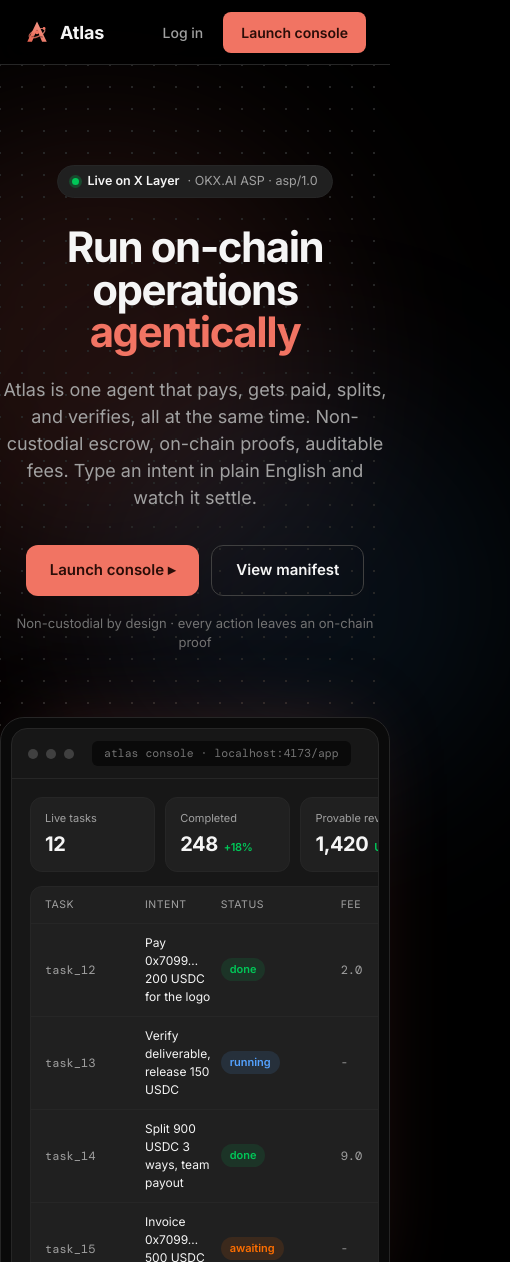
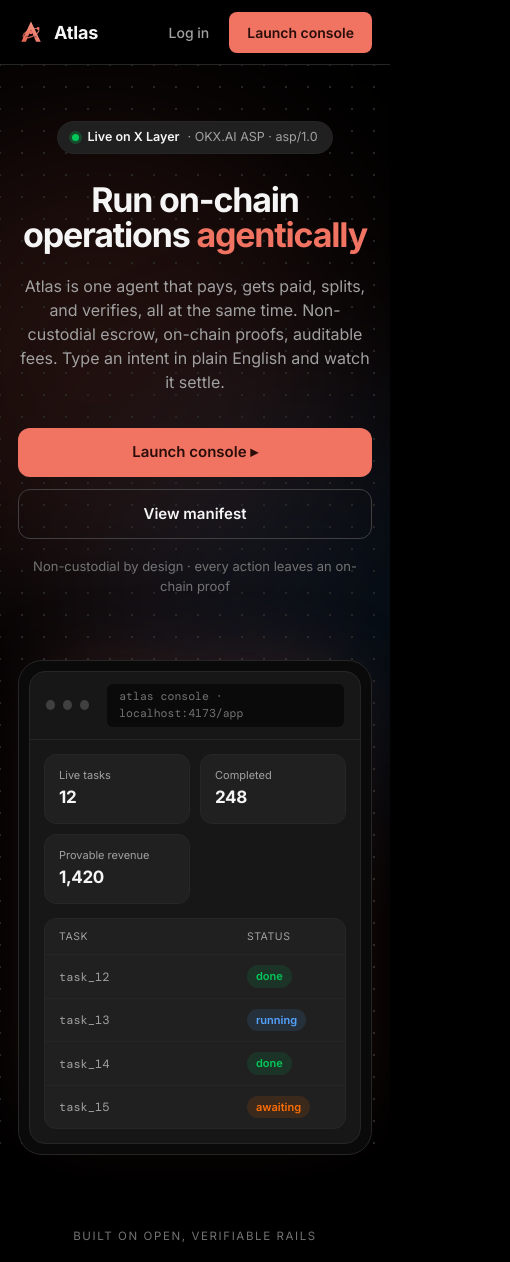
Before and after one commit to Jhaycrypt001/Atlas, a website: page public/index.html in a window 390 px wide. Shown: the top 1262 px of the page, 510 px wide, since content can reach past the window. Drawn offline with nearby package versions, Linux system fonts and the light colour scheme.

Commit message:
Fix mobile responsiveness on landing page
- Prevent horizontal page scroll (overflow-x hidden on html/body)
- Console preview: 3-col stats -> 2-col, simplify ledger table on mobile
- Hero: smaller h1 min, tighter padding, full-width stacked CTAs

```diff
--- a/public/index.html
+++ b/public/index.html
@@ -48,6 +48,8 @@
       }
       * { box-sizing: border-box; }
       html { scroll-behavior: smooth; }
+      /* Never let any element push the page sideways on mobile. */
+      html, body { overflow-x: hidden; max-width: 100%; }
       body {
         margin: 0;
         background: var(--bg);
@@ -109,11 +111,20 @@
       .eyebrow b { color: var(--txt); font-weight: 600; }
       .status-dot { width: 7px; height: 7px; border-radius: 50%; background: var(--green-500); box-shadow: 0 0 0 3px color-mix(in srgb, var(--green-500) 25%, transparent); }
       h1 {
-        font-size: clamp(42px, 6.4vw, 72px); line-height: 1.02; letter-spacing: -0.035em;
+        font-size: clamp(34px, 8vw, 72px); line-height: 1.04; letter-spacing: -0.035em;
         font-weight: 700; margin: 0 auto 22px; max-width: 15ch;
       }
       .accent { color: var(--brand); }
       .sub { color: var(--dim); font-size: 18px; max-width: 58ch; margin: 0 auto 34px; }
+      /* ---- global mobile spacing ---- */
+      @media (max-width: 560px) {
+        .hero { padding-top: 56px; }
+        .sub { font-size: 16px; }
+        .cta-row { flex-direction: column; align-items: stretch; }
+        .cta-row .btn { width: 100%; text-align: center; }
+        .wrap { padding-left: 18px; padding-right: 18px; }
+        section { padding-top: 56px; padding-bottom: 56px; }
+      }
       .cta-row { display: flex; gap: 12px; justify-content: center; flex-wrap: wrap; }
       .hero-note { margin-top: 18px; font-size: 13px; color: var(--neutral-500); }
 
@@ -146,11 +157,20 @@
       .pm-row { display: grid; grid-template-columns: 90px 1fr 110px 70px; gap: 10px; padding: 10px 14px; font-size: 12px; border-bottom: 1px solid var(--line-soft); align-items: center; }
       .pm-row:last-child { border-bottom: 0; }
       .pm-row.head { color: var(--dim); font-size: 10.5px; text-transform: uppercase; letter-spacing: .05em; }
-      .pm-mono { font-family: var(--font-mono); color: var(--dim); }
+      .pm-mono { font-family: var(--font-mono); color: var(--dim); overflow: hidden; text-overflow: ellipsis; white-space: nowrap; }
       .badge { display: inline-flex; align-items: center; gap: 5px; font-size: 11px; font-weight: 600; border-radius: 999px; padding: 3px 9px; }
       .b-done { color: var(--green-500); background: color-mix(in srgb, var(--green-500) 12%, transparent); }
       .b-run { color: var(--blue-400); background: color-mix(in srgb, var(--blue-400) 12%, transparent); }
       .b-wait { color: var(--orange-500); background: color-mix(in srgb, var(--orange-500) 12%, transparent); }
+      /* ---- console preview: mobile ---- */
+      @media (max-width: 560px) {
+        .preview-main { padding: 14px; }
+        .pm-stats { grid-template-columns: 1fr 1fr; }         /* 3 -> 2 cols, no overflow */
+        .pm-stat .v { font-size: 17px; }
+        .pm-stat .v small { display: none; }                  /* drop the +% chip on tiny screens */
+        .pm-row { grid-template-columns: 1fr 84px; gap: 6px; } /* task + status only; hide fee/intent */
+        .pm-row > :nth-child(2), .pm-row > :nth-child(4) { display: none; }
+      }
 
       /* ===== logos strip ===== */
       .logos { padding: 72px 0 64px; text-align: center; }
```
